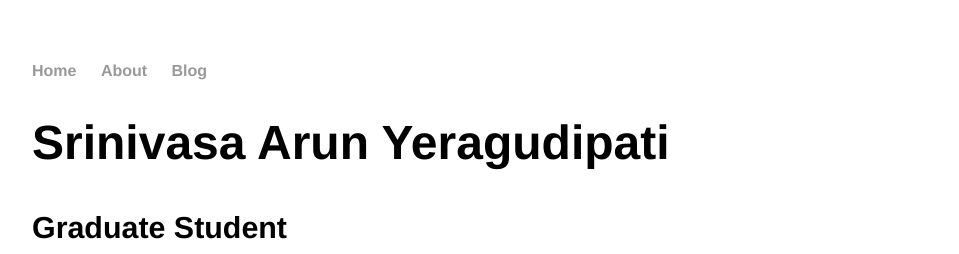
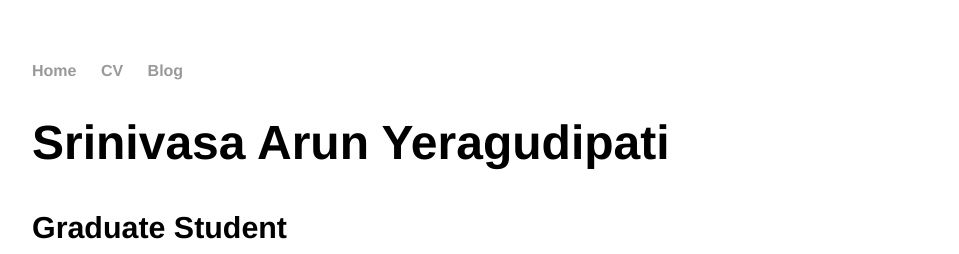
Before and after one commit to arun-y99/arun-y99.github.io, a Jekyll site: the page built from index.html, in a window 1280 px wide. Shown: the top 254 px of the page, without its empty margins (160-1119 px from the left). Built offline with Jekyll 4.4.1, drawn with Linux system fonts in a browser that asks for light colours.

Commit message:
Update default.html

```diff
--- a/_layouts/default.html
+++ b/_layouts/default.html
@@ -9,7 +9,7 @@
 			<nav>
 	    		<ul>
 	        		<li><a href="/">Home</a></li>
-		        	<li><a href="/about">About</a></li>
+		        	<li><a href="/cv/resume-YSA.pdf">CV</a></li>
 	        		<li><a href="/blog">Blog</a></li>
 	    		</ul>
 			</nav>
```
